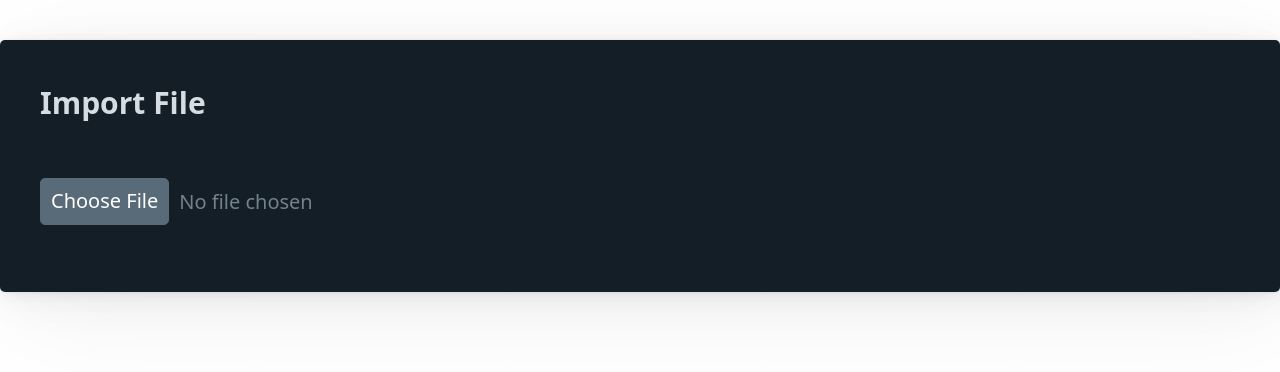
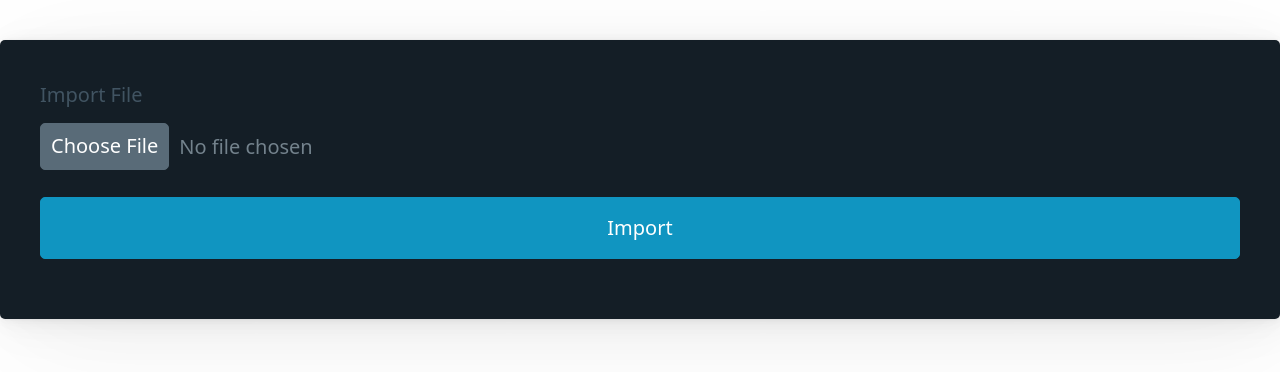
Before and after one commit to TibowB/bank-account-visualizer, a Vue app in the folder front/: page / in a window 1280 px wide. Shown: the top 372 px of the page. Built offline with nearby package versions, Linux system fonts and the light colour scheme.

Commit message:
Add test request

```diff
--- a/front/src/App.vue
+++ b/front/src/App.vue
@@ -1,10 +1,16 @@
 <script setup lang="ts">
-import HelloWorld from './components/HelloWorld.vue'
+import { client } from './api/client';
+const handleImportFile = () => {
+  client.post("/test", {
+    name: "toto"
+  })
+}
 </script>
 
 <template>
   <article data-theme="dark">
-    <h3>Import File</h3>
-    <input type="file"/>
+    <label for="file">Import File</label>
+    <input type="file" name="file" />
+    <button @click="handleImportFile">Import</button>
   </article>
 </template>
```
Also changed, not shown: 1 other file (tests, documents, lock files or other folders).
